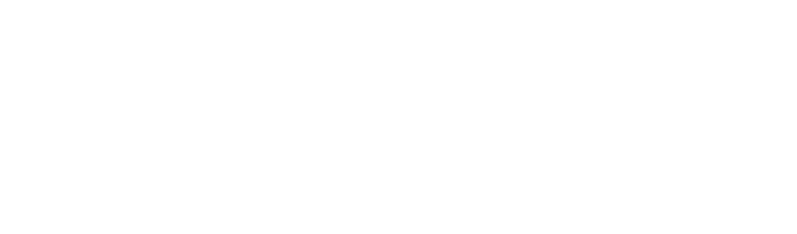
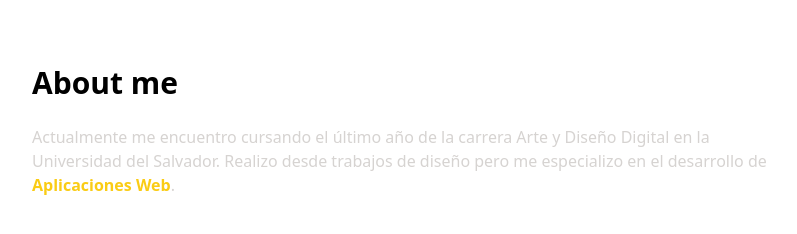
Before and after one commit to tomas-vidal/portfolio, a React (Vite) app: page / in a window 1280 px wide. Shown: the part 420-654 px from the top of the page, without its empty margins (218-1015 px from the left). Built offline with nearby package versions, Linux system fonts and the light colour scheme.

Commit message:
created section about me

```diff
--- a/src/App.tsx
+++ b/src/App.tsx
@@ -13,6 +13,16 @@
           </h3>
           <hr className=" mx-auto h-px my-8 border-0 dark:bg-stone-700"></hr>
         </section>
+        <div>
+          <h2 className="text-3xl font-bold mb-6">About me</h2>
+          <p className="text-stone-300 text-pretty">
+            Actualmente me encuentro cursando el último año de la carrera Arte y
+            Diseño Digital en la Universidad del Salvador. Realizo desde
+            trabajos de diseño pero me especializo en el desarrollo de
+            <span className="font-bold text-yellow-400"> Aplicaciones Web</span>
+            .
+          </p>
+        </div>
       </div>
     </main>
   );
```
